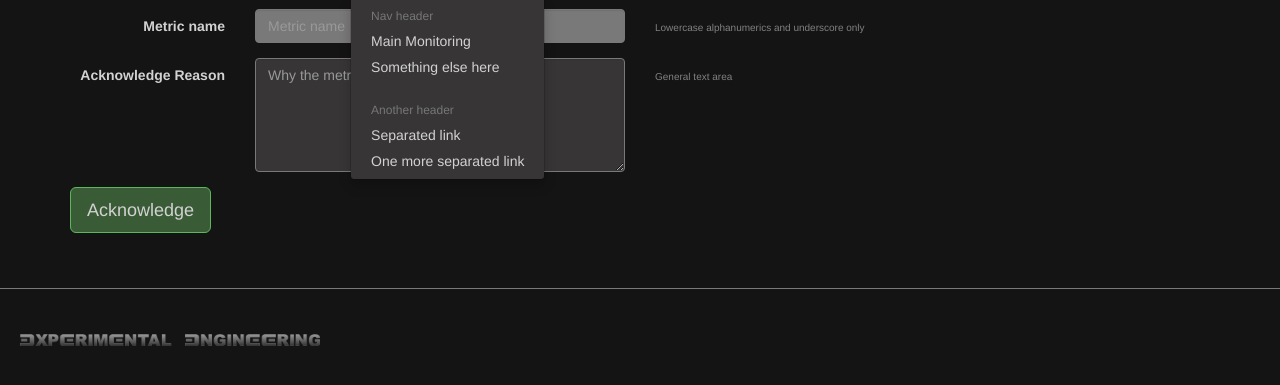
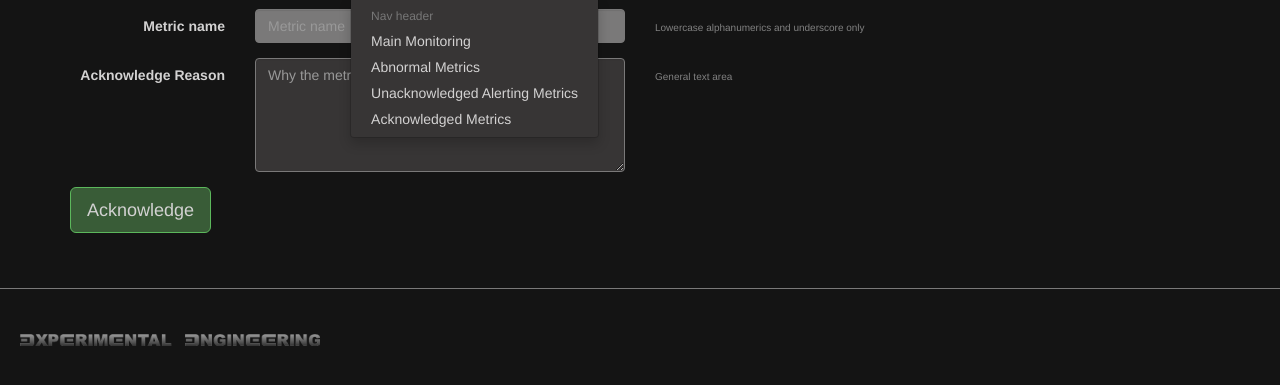
Before and after one commit to d3noob/PiMetric, a PHP site: page /acknowledge.php in a window 1280 px wide, after a click on "Operating". Shown: the part 51-436 px from the top of the page. Run offline with PHP 8.4, Linux system fonts and the light colour scheme.

Commit message:
Added Navbar links
Added the links to the abnormal, Alerting and Acknowledged pages

```diff
--- a/html/navbar.php
+++ b/html/navbar.php
@@ -47,11 +47,9 @@
 
 				<li class="dropdown-header">Nav header</li>
 				<li><a href="main.php">Main Monitoring</a></li>
-				<li><a href="#">Something else here</a></li>
-				<li class="divider"></li>
-				<li class="dropdown-header">Another header</li>
-				<li><a href="#">Separated link</a></li>
-				<li><a href="#">One more separated link</a></li>
+				<li><a href="abnormal.php">Abnormal Metrics</a></li>
+				<li><a href="alerting.php">Unacknowledged Alerting Metrics</a></li>
+				<li><a href="acknowledged.php">Acknowledged Metrics</a></li>
 
               </ul>
             </li>
```
